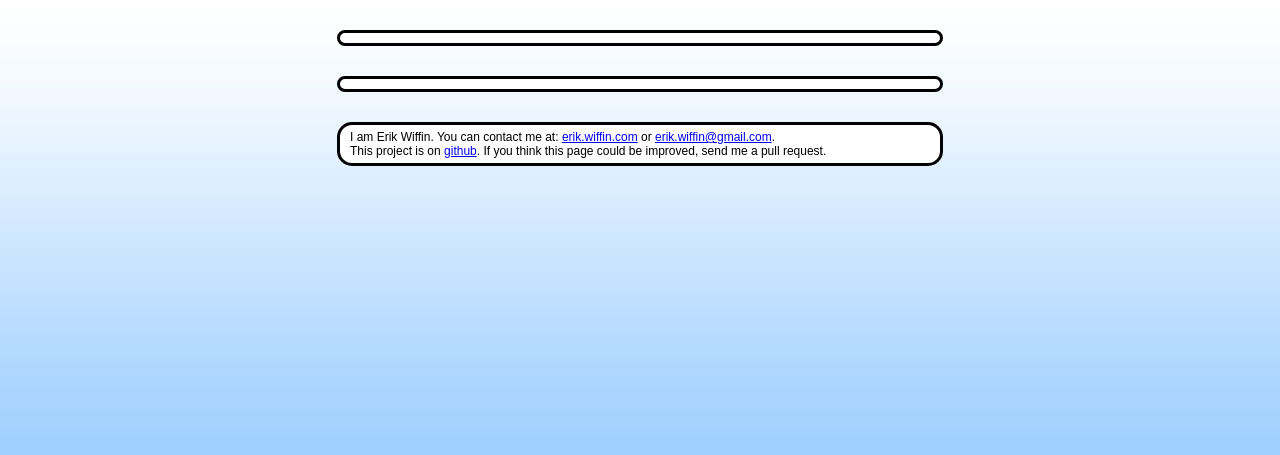
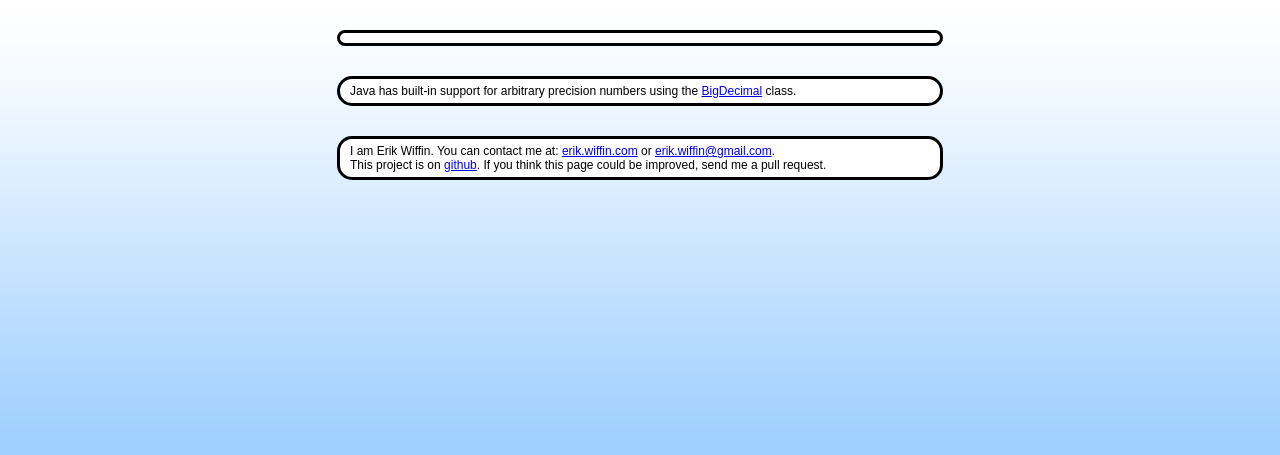
Before and after one commit to erikwiffin/0.30000000000000004, a Jekyll site: the page built from _posts/2017-04-30-java.md, in a window 1280 px wide. Shown: the top 455 px of the page. Built offline with Jekyll 4.4.1, drawn with Linux system fonts in a browser that asks for light colours.

Commit message:
Mention java BigDecimal

```diff
--- a/_posts/2017-04-30-java.md
+++ b/_posts/2017-04-30-java.md
@@ -8,3 +8,5 @@ result:
   - 0.30000000000000004
   - 0.3
 ---
+Java has built-in support for arbitrary precision numbers using the
+[BigDecimal](http://docs.oracle.com/javase/8/docs/api/java/math/BigDecimal.html) class.
```
